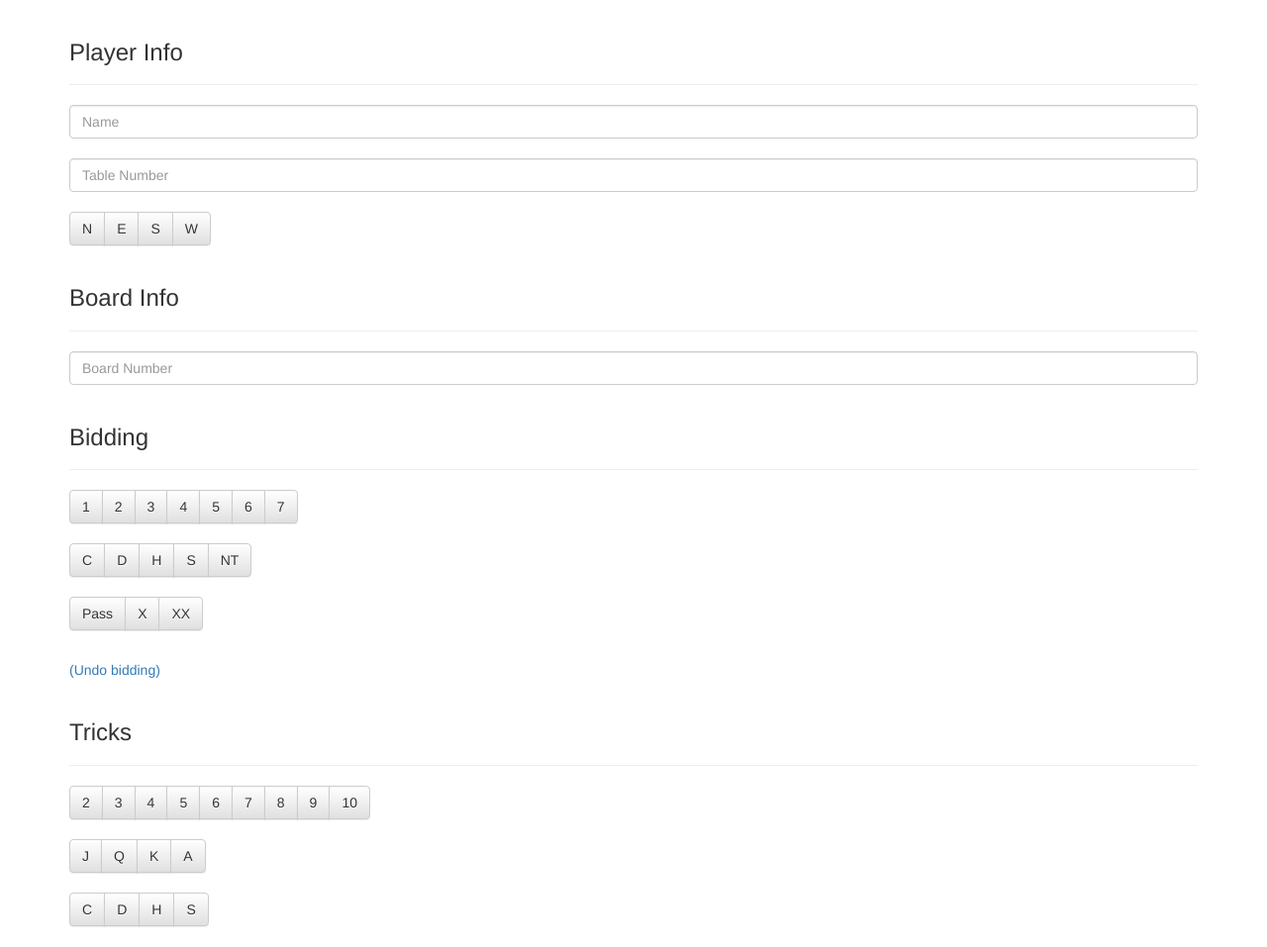
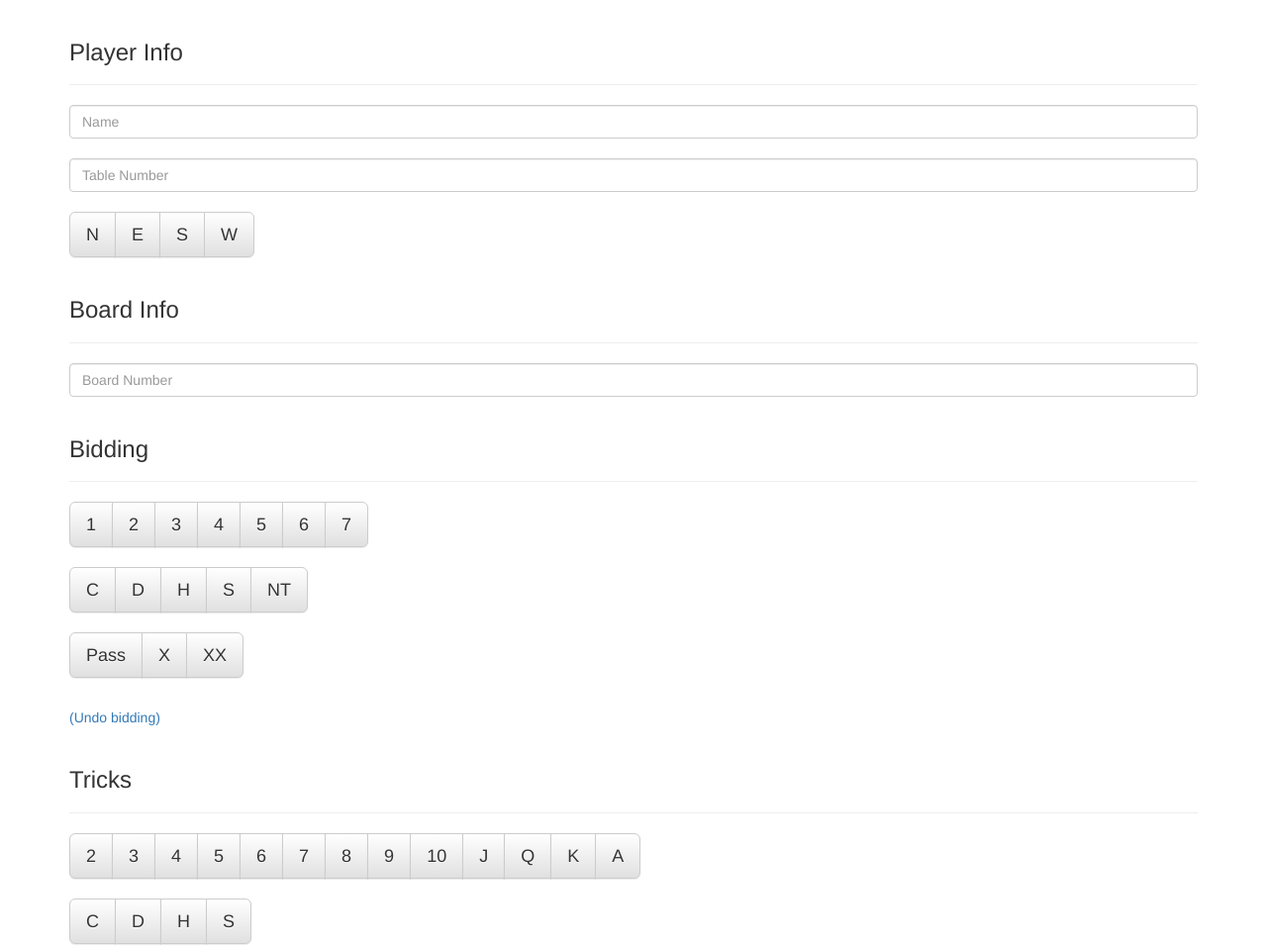
Before and after one commit to markdessain/bridge-recorder, a plain HTML site: page index.html in a window 1280 px wide. Shown: the top 957 px of the page at 99% size. Drawn offline with nearby package versions, Linux system fonts and the light colour scheme; a script that the page names is missing.

Commit message:
Bigger buttons

```diff
--- a/index.html
+++ b/index.html
@@ -205,10 +205,10 @@
   			<input type="text" class="form-control" id="table-number" placeholder="Table Number">
   			<br />
 			<div class="btn-group">
-			  <button type="button" class="btn btn-default table-position">N</button>
-			  <button type="button" class="btn btn-default table-position">E</button>
-			  <button type="button" class="btn btn-default table-position">S</button>
-			  <button type="button" class="btn btn-default table-position">W</button>
+			  <button type="button" class="btn btn-default btn-lg table-position">N</button>
+			  <button type="button" class="btn btn-default btn-lg table-position">E</button>
+			  <button type="button" class="btn btn-default btn-lg table-position">S</button>
+			  <button type="button" class="btn btn-default btn-lg table-position">W</button>
 			</div>
 
 
@@ -225,30 +225,30 @@
 
 
 			<div class="btn-group">
-			  <button type="button" class="btn btn-default bid-level">1</button>
-			  <button type="button" class="btn btn-default bid-level">2</button>
-			  <button type="button" class="btn btn-default bid-level">3</button>
-			  <button type="button" class="btn btn-default bid-level">4</button>
-			  <button type="button" class="btn btn-default bid-level">5</button>
-			  <button type="button" class="btn btn-default bid-level">6</button>
-			  <button type="button" class="btn btn-default bid-level">7</button>
+			  <button type="button" class="btn btn-default btn-lg bid-level">1</button>
+			  <button type="button" class="btn btn-default btn-lg bid-level">2</button>
+			  <button type="button" class="btn btn-default btn-lg bid-level">3</button>
+			  <button type="button" class="btn btn-default btn-lg bid-level">4</button>
+			  <button type="button" class="btn btn-default btn-lg bid-level">5</button>
+			  <button type="button" class="btn btn-default btn-lg bid-level">6</button>
+			  <button type="button" class="btn btn-default btn-lg bid-level">7</button>
 			</div>
 
 			<br /> <br />
 
 			<div class="btn-group">
-			  <button type="button" class="btn btn-default bid-suit">C</button>
-			  <button type="button" class="btn btn-default bid-suit">D</button>
-			  <button type="button" class="btn btn-default bid-suit">H</button>
-			  <button type="button" class="btn btn-default bid-suit">S</button>
-			  <button type="button" class="btn btn-default bid-suit">NT</button>
+			  <button type="button" class="btn btn-default btn-lg bid-suit">C</button>
+			  <button type="button" class="btn btn-default btn-lg bid-suit">D</button>
+			  <button type="button" class="btn btn-default btn-lg bid-suit">H</button>
+			  <button type="button" class="btn btn-default btn-lg bid-suit">S</button>
+			  <button type="button" class="btn btn-default btn-lg bid-suit">NT</button>
 			</div>
 
 			<br /> <br />
 			<div class="btn-group">
-			  <button type="button" class="btn btn-default bit-alternative">Pass</button>
-			  <button type="button" class="btn btn-default bit-alternative">X</button>
-			  <button type="button" class="btn btn-default bit-alternative">XX</button>
+			  <button type="button" class="btn btn-default btn-lg bit-alternative">Pass</button>
+			  <button type="button" class="btn btn-default btn-lg bit-alternative">X</button>
+			  <button type="button" class="btn btn-default btn-lg bit-alternative">XX</button>
 			</div>
 
 			<br /><br />
@@ -263,30 +263,26 @@
 
 
 			<div class="btn-group">
-			  <button type="button" class="btn btn-default card-level">2</button>
-			  <button type="button" class="btn btn-default card-level">3</button>
-			  <button type="button" class="btn btn-default card-level">4</button>
-			  <button type="button" class="btn btn-default card-level">5</button>
-			  <button type="button" class="btn btn-default card-level">6</button>
-			  <button type="button" class="btn btn-default card-level">7</button>
-			  <button type="button" class="btn btn-default card-level">8</button>
-			  <button type="button" class="btn btn-default card-level">9</button>
-			  <button type="button" class="btn btn-default card-level">10</button>
-			</div>
-
-			<br /> <br />
-			<div class="btn-group">
-			  <button type="button" class="btn btn-default card-level">J</button>
-			  <button type="button" class="btn btn-default card-level">Q</button>
-			  <button type="button" class="btn btn-default card-level">K</button>
-			  <button type="button" class="btn btn-default card-level">A</button>
+			  <button type="button" class="btn btn-default btn-lg card-level">2</button>
+			  <button type="button" class="btn btn-default btn-lg card-level">3</button>
+			  <button type="button" class="btn btn-default btn-lg card-level">4</button>
+			  <button type="button" class="btn btn-default btn-lg card-level">5</button>
+			  <button type="button" class="btn btn-default btn-lg card-level">6</button>
+			  <button type="button" class="btn btn-default btn-lg card-level">7</button>
+			  <button type="button" class="btn btn-default btn-lg card-level">8</button>
+			  <button type="button" class="btn btn-default btn-lg card-level">9</button>
+			  <button type="button" class="btn btn-default btn-lg card-level">10</button>
+			  <button type="button" class="btn btn-default btn-lg card-level">J</button>
+			  <button type="button" class="btn btn-default btn-lg card-level">Q</button>
+			  <button type="button" class="btn btn-default btn-lg card-level">K</button>
+			  <button type="button" class="btn btn-default btn-lg card-level">A</button>
 			</div>
 			<br /> <br />
 			<div class="btn-group">
-			  <button type="button" class="btn btn-default card-suit">C</button>
-			  <button type="button" class="btn btn-default card-suit">D</button>
-			  <button type="button" class="btn btn-default card-suit">H</button>
-			  <button type="button" class="btn btn-default card-suit">S</button>
+			  <button type="button" class="btn btn-default btn-lg card-suit">C</button>
+			  <button type="button" class="btn btn-default btn-lg card-suit">D</button>
+			  <button type="button" class="btn btn-default btn-lg card-suit">H</button>
+			  <button type="button" class="btn btn-default btn-lg card-suit">S</button>
 			</div>
 			<br /> <br />
 
```
